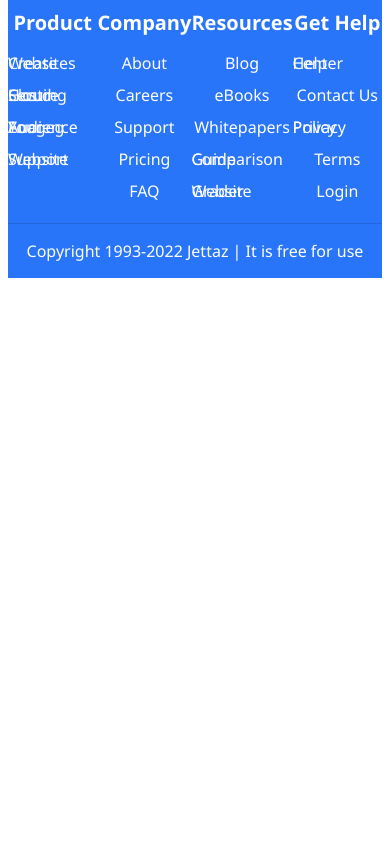
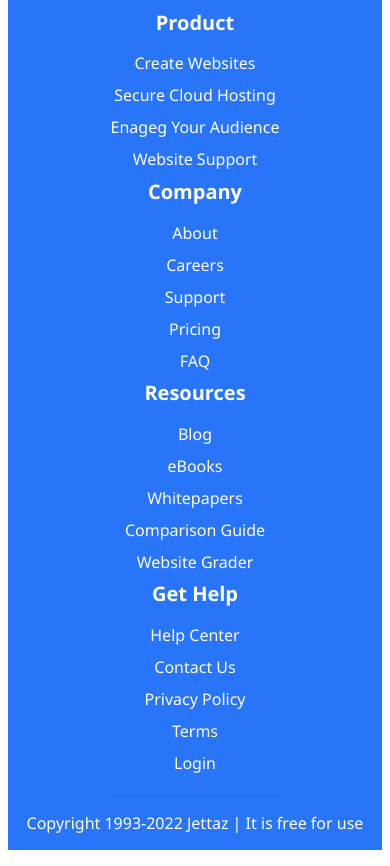
Before and after one commit to alinapak/BitCSS, a plain HTML site: page lecture4/footer-icon-grid.html in a window 390 px wide. Shown: the part 126-992 px from the top of the page. Before the commit the page ends 844 px from the top, so only its background shows below. Drawn offline with Linux system fonts and the light colour scheme.

Commit message:
added media query

```diff
--- a/lecture4/footer-icon-grid.css
+++ b/lecture4/footer-icon-grid.css
@@ -46,10 +46,18 @@ h2 {
   text-align: center;
   padding-bottom: 1rem;
 }
-
 p {
   text-transform: capitalize;
   font-size: 1rem;
+}
+@media screen and (max-width:660px)
+{
+section {
+  display: grid;
+  grid-template-columns: max-content;
+  margin:0 auto;
+  width:fit-content;
+}
 }
 /* #src {
    background-color: white;
```
